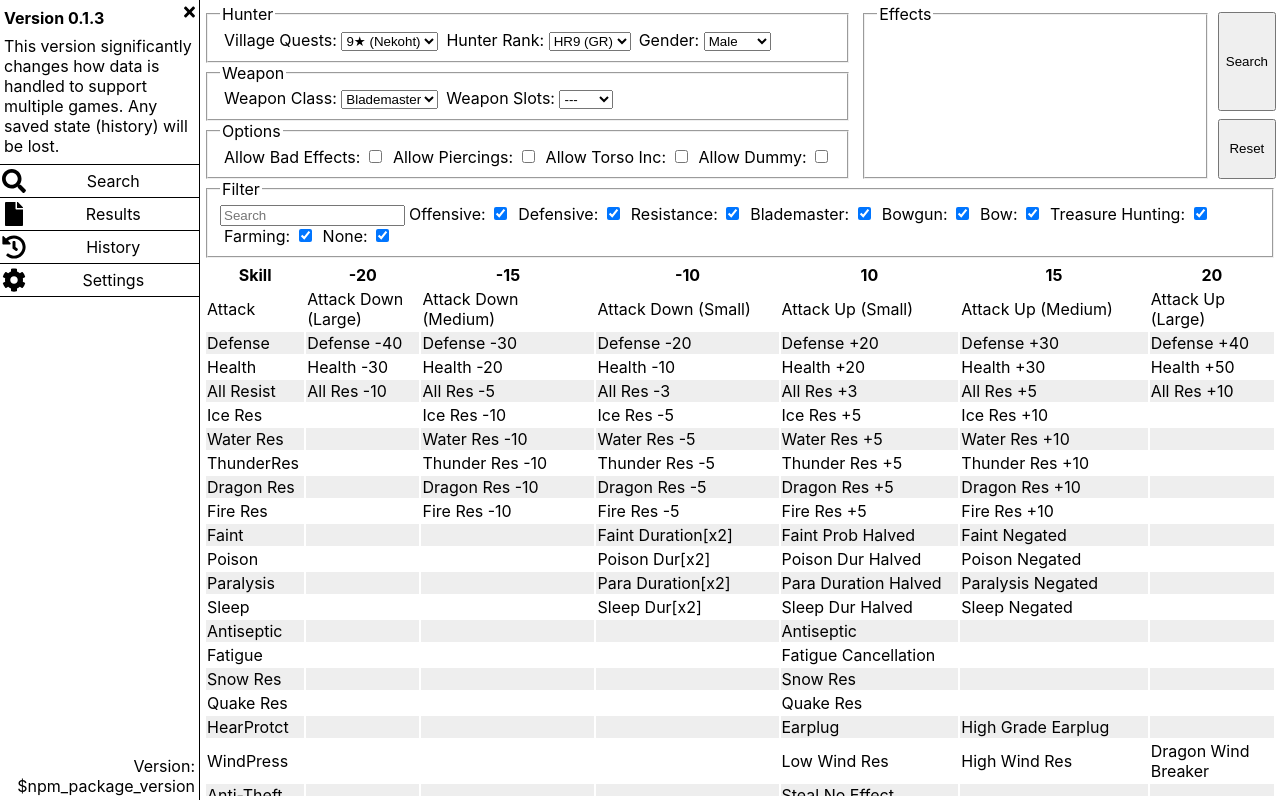
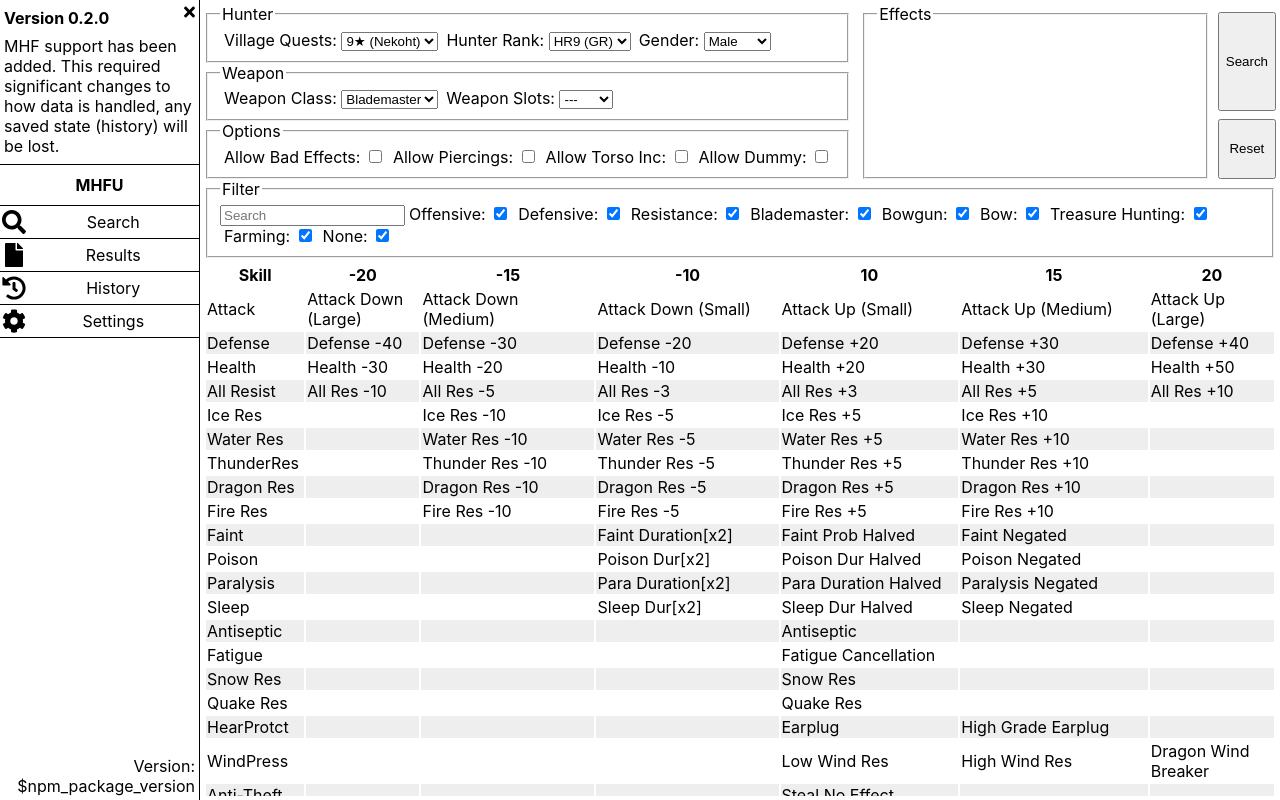
Before and after one commit to Delph/bass, a React (Create React App) app: page / in a window 1280 px wide. Built offline with nearby package versions, Linux system fonts and the light colour scheme.

Commit message:
bumped version to 0.2.0 for adding mhf, added current game to the side menu

```diff
--- a/package.json
+++ b/package.json
@@ -1,6 +1,6 @@
 {
   "name": "bass",
-  "version": "0.1.3",
+  "version": "0.2.0",
   "private": true,
   "dependencies": {
     "@fortawesome/fontawesome-svg-core": "^1.2.35",
--- a/src/components/Navigation.jsx
+++ b/src/components/Navigation.jsx
@@ -25,15 +25,15 @@ function Tab(props) {
 
 
 function TabBar(props) {
-  const { seen } = props;
+  const { game, seen } = props;
   const info = process.env.REACT_APP_VERSION;
 
   const notices = [
     {
-      codename: 'v0.1.3',
+      codename: 'v0.2.0',
       replaces: 'v0.1.2',
-      title: 'Version 0.1.3',
-      notice: 'This version significantly changes how data is handled to support multiple games. Any saved state (history) will be lost.'
+      title: 'Version 0.2.0',
+      notice: 'MHF support has been added. This required significant changes to how data is handled, any saved state (history) will be lost.'
     },
     {
       codename: 'v0.1.2',
@@ -44,9 +44,10 @@ function TabBar(props) {
 
   return (
     <div className={style.bar}>
-      <div className={style.notices}>
+      <div>
         {notices.filter(notice => !seen.includes(notice.codename) && !notices.some(n => n.replaces === notice.codename)).map(notice => <Notice key={notice.codename} notice={notice}/>)}
       </div>
+      <div className={style.game}>{game.toUpperCase()}</div>
       <nav>
         <Tab href={'/'} label={'Search'} icon={'search'}/>
         <Tab href={'/results'} label={'Results'} icon={'file'}/>
@@ -70,6 +71,7 @@ function TabBar(props) {
 
 function mapStateToProps(state) {
   return {
+    game: state.game.game,
     seen: state.notices
   }
 };
--- a/src/css/components/Navigation.module.css
+++ b/src/css/components/Navigation.module.css
@@ -8,6 +8,14 @@
   border-right: 1px solid black;
   display: flex;
   flex-direction: column;
+}
+
+.game
+{
+  text-align: center;
+  font-weight: bold;
+  padding: 10px 0;
+  border-bottom: 1px solid black;
 }
 
 .tab
```
